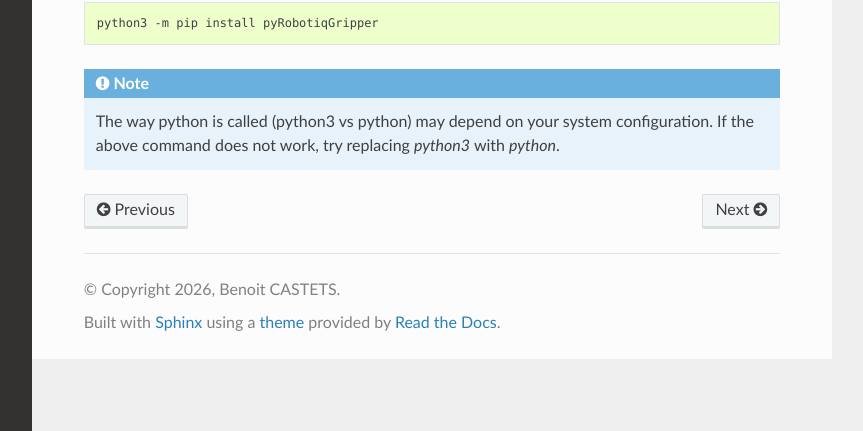
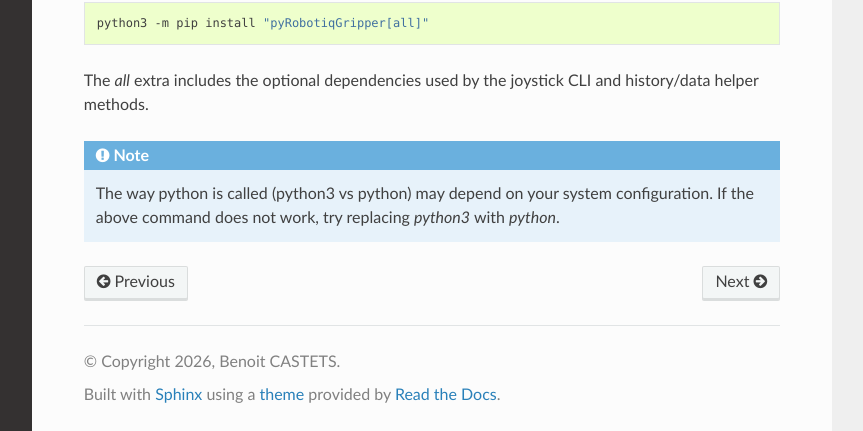
Before and after one commit to castetsb/pyRobotiqGripper, a Sphinx documentation site: the page built from docs/installation.rst, in a window 1280 px wide and 988 px high, cut to the strip 557-988 px from the top of the window. Shown: the whole strip, without its empty margins (268-1131 px from the left). Built offline with Sphinx 7.4.7 and the Read the Docs theme 3.1.0, drawn with Linux system fonts in a browser that asks for light colours.

Commit message:
update docs to include all extra

```diff
--- a/docs/advanced_usage.rst
+++ b/docs/advanced_usage.rst
@@ -23,6 +23,8 @@ Joystick CLI Feature
 pyRobotiqGripper includes a command-line interface (CLI) tool for controlling the \
 gripper using a joystick, gamepad or a mouse.
 
+This CLI requires the `all` extra.
+
 To use the Joystick CLI, run the following command:
 
 .. code-block:: bash
--- a/docs/installation.rst
+++ b/docs/installation.rst
@@ -7,7 +7,10 @@ Install the pyRobotiqGripper python package using PIP.
 
 .. code-block:: bash
 
-    python3 -m pip install pyRobotiqGripper
+    python3 -m pip install "pyRobotiqGripper[all]"
+
+The `all` extra includes the optional dependencies used by the joystick CLI and \
+history/data helper methods.
 
 .. note::
     The way python is called (python3 vs python) may depend on your system configuration. \
```
Also changed, not shown: README.rst (+6 -1 lines).
